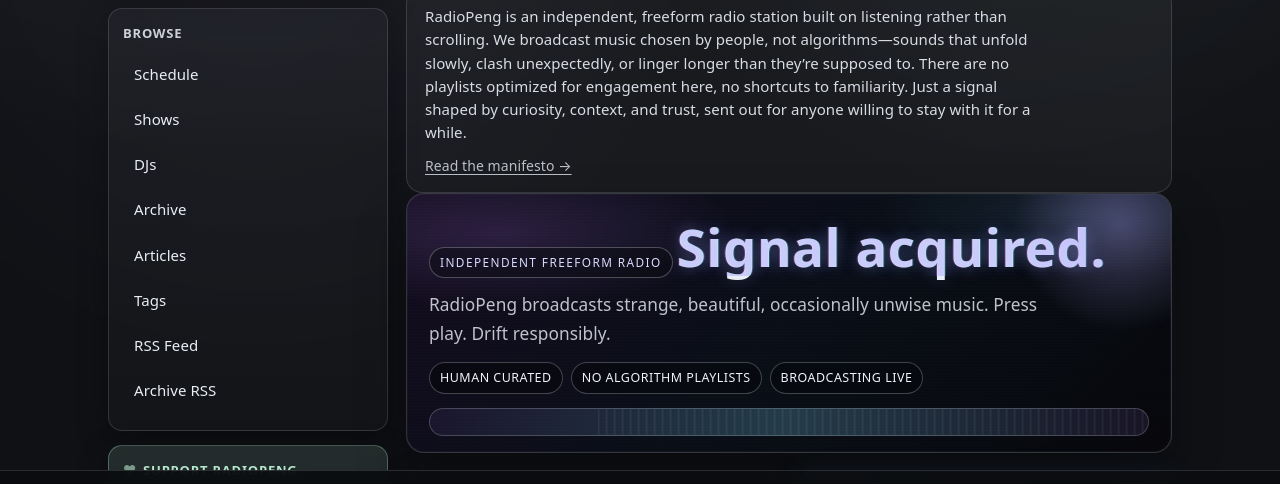
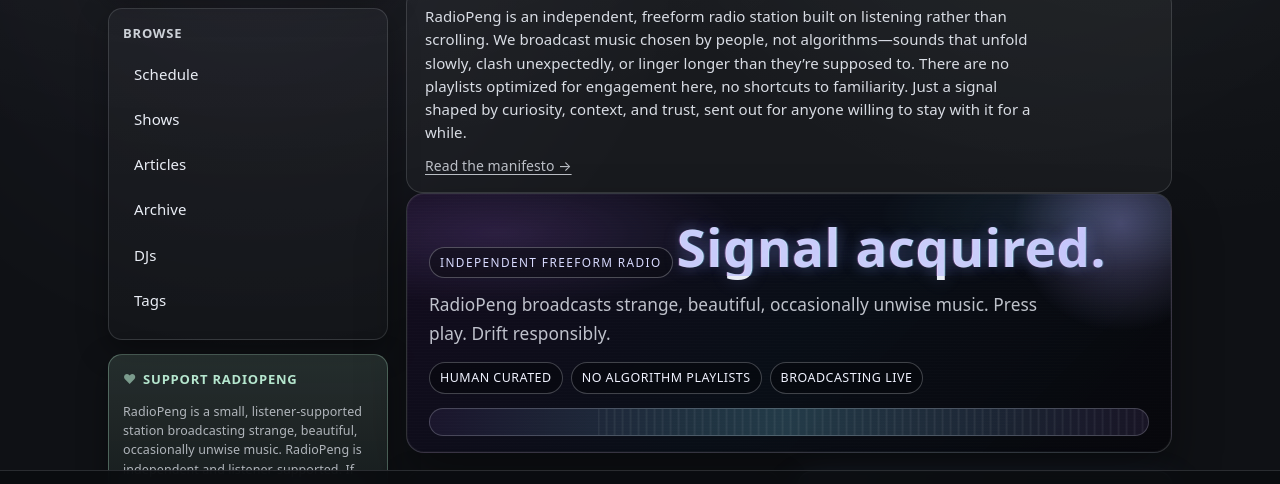
Before and after one commit to madwonko/radiopeng.net, an Eleventy site: page src/index.njk in a window 1280 px wide. Shown: the part 235-719 px from the top of the page. Built offline with nearby package versions, Linux system fonts and the light colour scheme; Eleventy itself is replaced by a stand-in of ours; files that its build step writes are made by us from their sources; no server answers; what fast-xml-parser would draw is missing.

Commit message:
Simplify sidebar Browse links to primary content paths

```diff
--- a/src/_includes/layout-base.njk
+++ b/src/_includes/layout-base.njk
@@ -56,16 +56,14 @@
         {% endif %}
 
         <!-- BROWSE -->
-        <section class="sidebox">
+                <section class="sidebox">
           <h3>Browse</h3>
           <a class="side-link" href="/schedule/" data-no-swup>Schedule</a>
           <a class="side-link" href="/programs/">Shows</a>
+          <a class="side-link" href="/articles/">Articles</a>
+          <a class="side-link" href="/archive/">Archive</a>
           <a class="side-link" href="/djs/">DJs</a>
-          <a class="side-link" href="/archive/">Archive</a>
-          <a class="side-link" href="/articles/">Articles</a>
           <a class="side-link" href="/tags/">Tags</a>
-          <a class="side-link" href="/feed.xml">RSS Feed</a>
-          <a class="side-link" href="/shows.xml">Archive RSS</a>
         </section>
 
         <!-- SUPPORT -->
```
